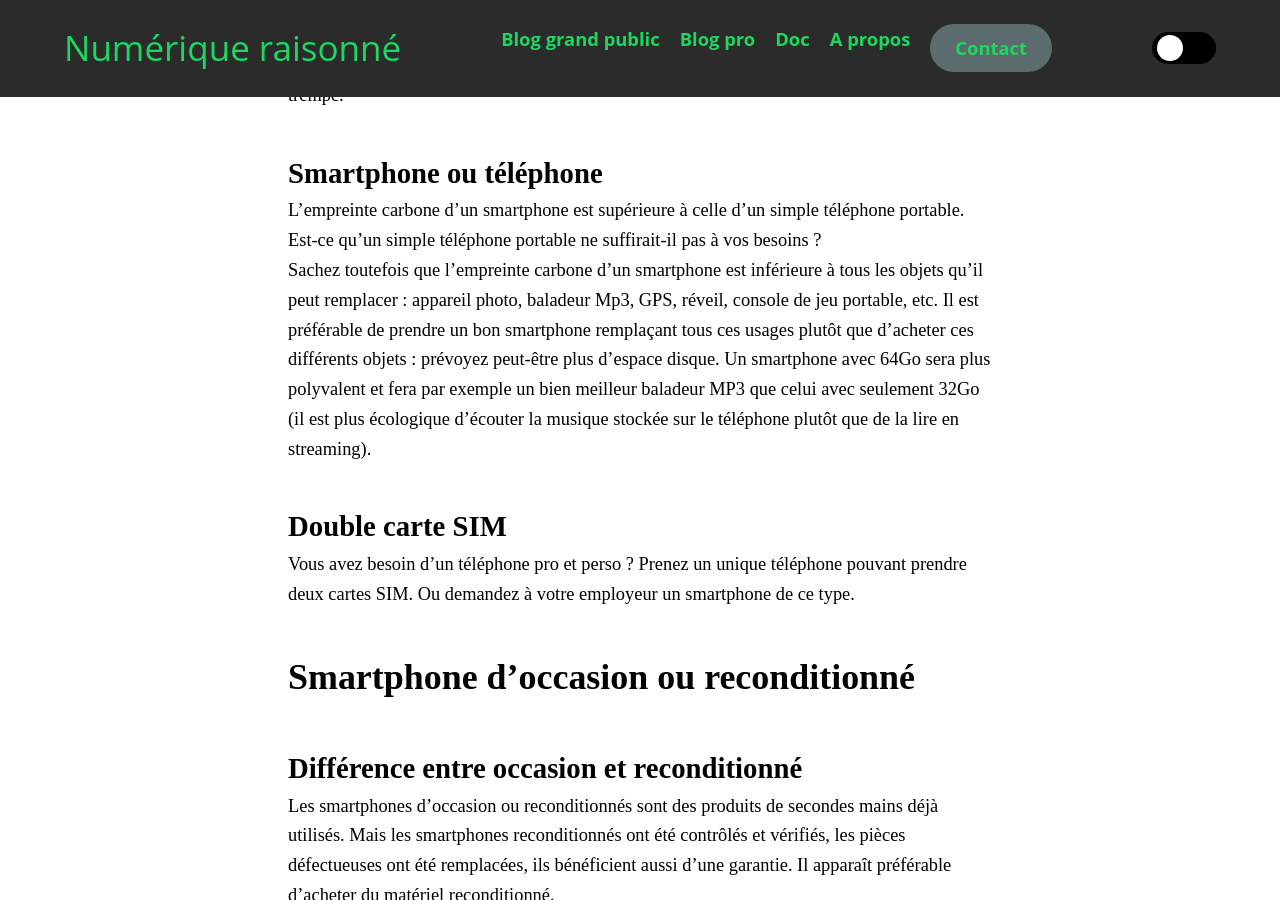
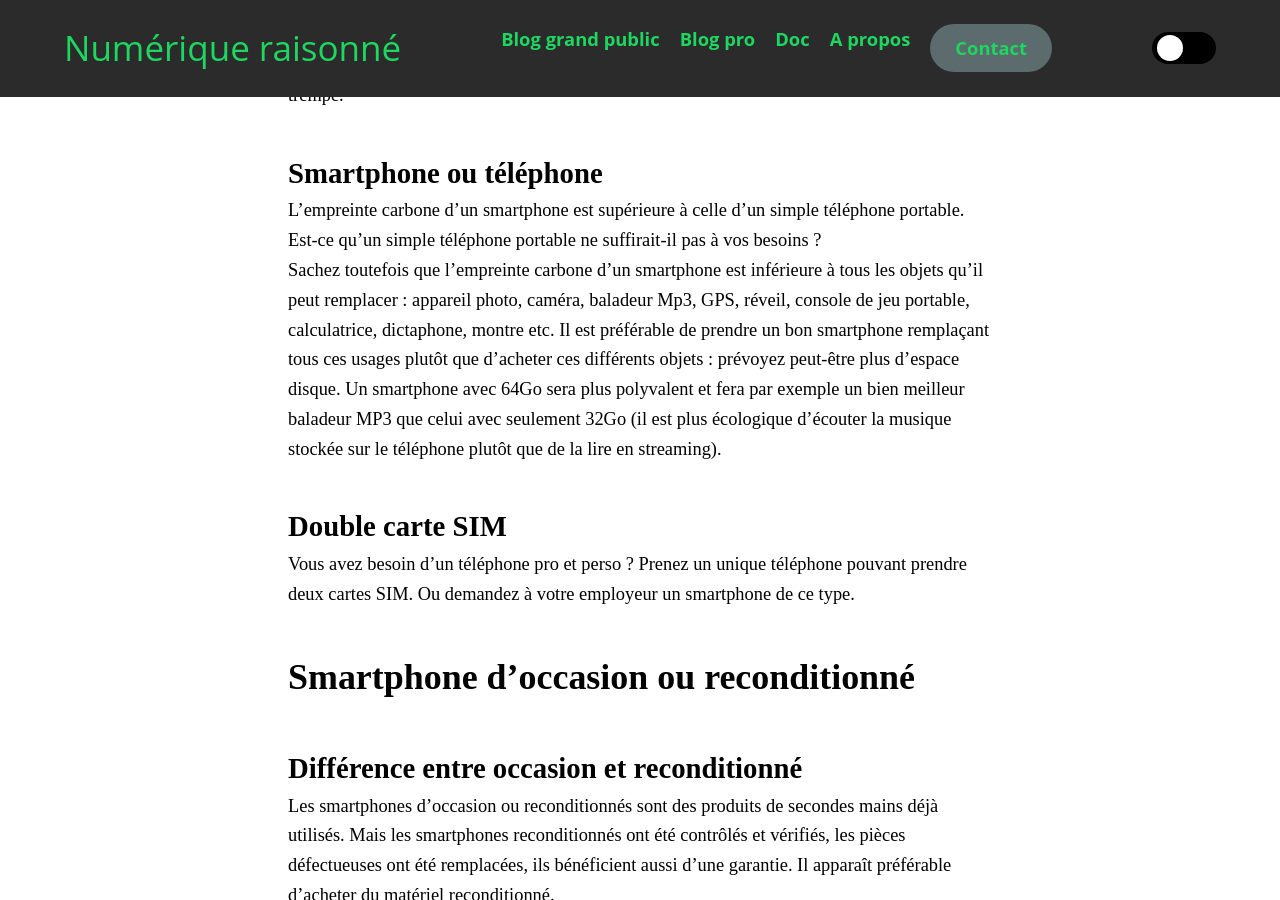
Before and after one commit to Slandais/slandais.github.io, a Jekyll site: the page built from _posts/2021-04-14-acheter-nouveau-telephone.md, in a window 1280 px wide and 900 px high, scrolled down 555 px. Built offline with Jekyll 4.4.1, drawn with Linux system fonts in a browser that asks for light colours.

Commit message:
Update 2021-04-14-acheter-nouveau-telephone.md

```diff
--- a/_posts/2021-04-14-acheter-nouveau-telephone.md
+++ b/_posts/2021-04-14-acheter-nouveau-telephone.md
@@ -22,7 +22,7 @@ Enfin, protégez votre téléphone avec une bonne coque et un film de protection
 L'empreinte carbone d'un smartphone est supérieure à celle d'un simple téléphone portable.
 Est-ce qu'un simple téléphone portable ne suffirait-il pas à vos besoins ?
 
-Sachez toutefois que l'empreinte carbone d'un smartphone est inférieure à tous les objets qu'il peut remplacer : appareil photo, baladeur Mp3, GPS, réveil, console de jeu portable, etc. Il est préférable de prendre un bon smartphone remplaçant tous ces usages plutôt que d'acheter ces différents objets : prévoyez peut-être plus d'espace disque. Un smartphone avec 64Go sera plus polyvalent et fera par exemple un bien meilleur baladeur MP3 que celui avec seulement 32Go (il est plus écologique d'écouter la musique stockée sur le téléphone plutôt que de la lire en streaming).
+Sachez toutefois que l'empreinte carbone d'un smartphone est inférieure à tous les objets qu'il peut remplacer : appareil photo, caméra, baladeur Mp3, GPS, réveil, console de jeu portable, calculatrice, dictaphone, montre etc. Il est préférable de prendre un bon smartphone remplaçant tous ces usages plutôt que d'acheter ces différents objets : prévoyez peut-être plus d'espace disque. Un smartphone avec 64Go sera plus polyvalent et fera par exemple un bien meilleur baladeur MP3 que celui avec seulement 32Go (il est plus écologique d'écouter la musique stockée sur le téléphone plutôt que de la lire en streaming).
 
 ### Double carte SIM
 
```
